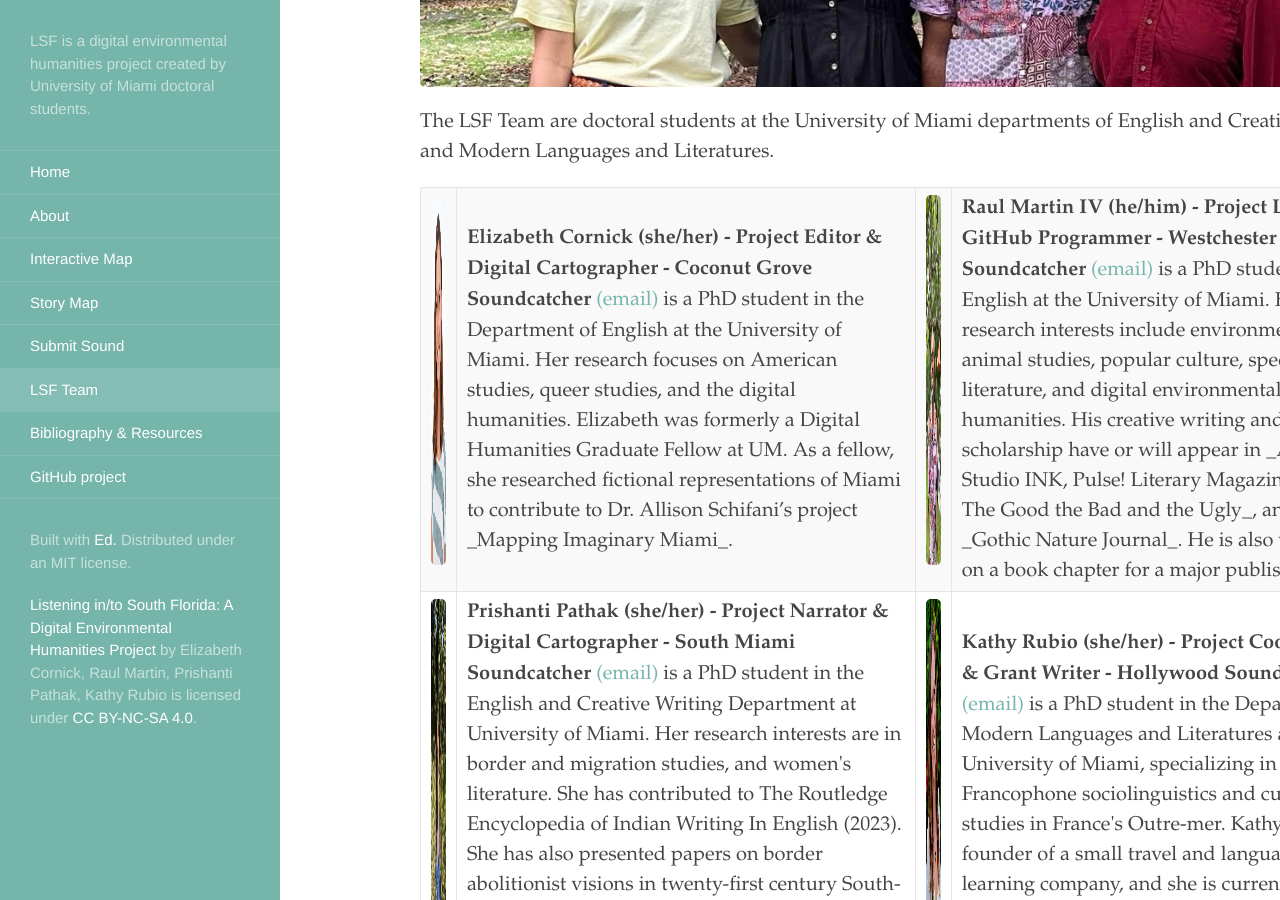
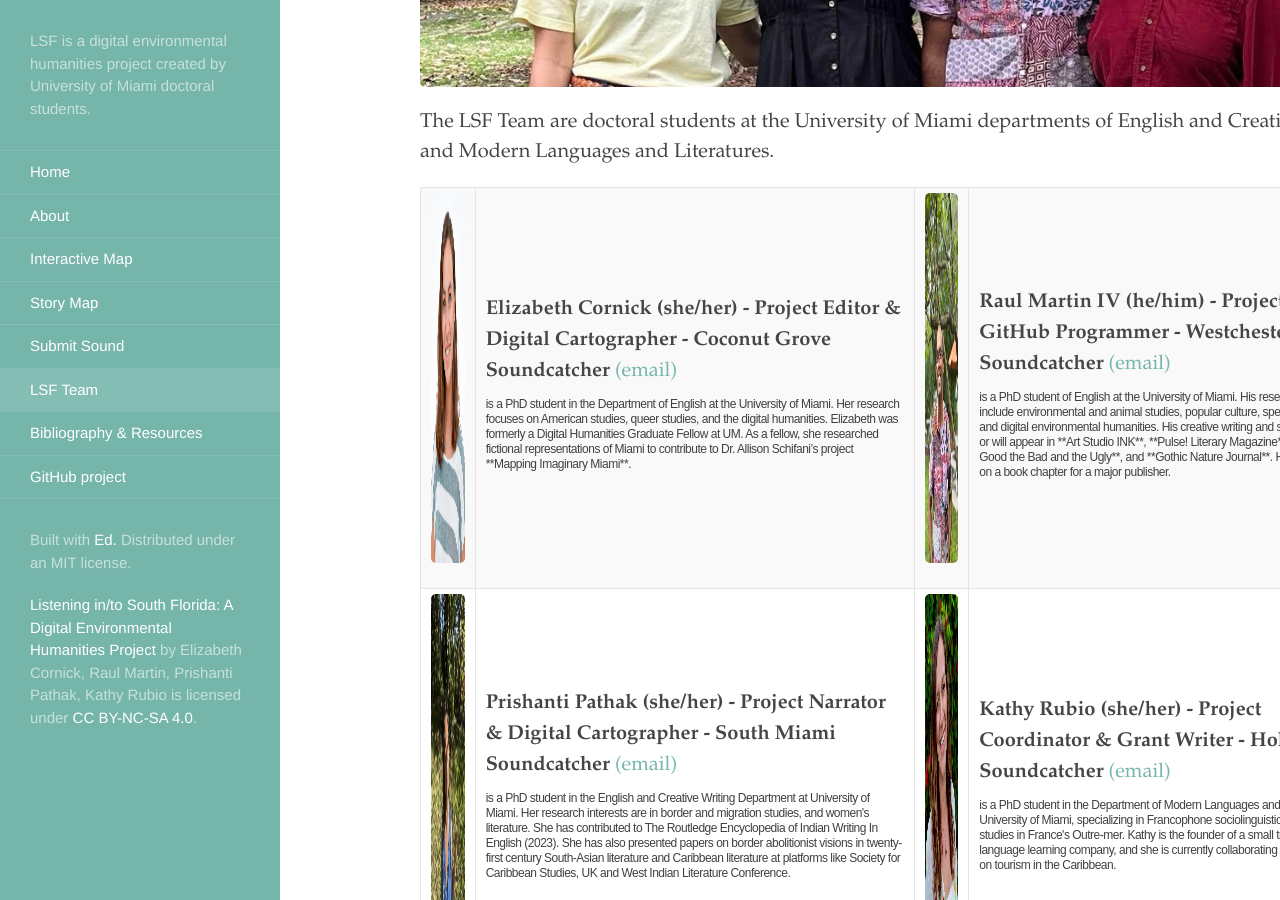
Before and after one commit to rm4-25/lsf_3, a Jekyll site: the page built from LSF Team.html, in a window 1280 px wide and 900 px high, scrolled down 562 px. Built offline with Jekyll 4.4.1, drawn with Linux system fonts in a browser that asks for light colours.

Commit message:
Update LSF Team.html
Added font-size commands to bios.

```diff
--- a/LSF Team.html
+++ b/LSF Team.html
@@ -15,24 +15,24 @@
     <td>
 <img src="https://github.com/rm4-25/lsf_3/blob/main/assets/elizabeth_cornick_headshot.jpg?raw=true" width="250" height="370"/>
     </td>
-    <td><b>Elizabeth Cornick (she/her) - Project Editor & Digital Cartographer - Coconut Grove Soundcatcher</b> <a href="mailto:emc988@miami.edu">(email)</a> is a PhD student in the Department of English at the University of Miami. Her research focuses on American studies, queer studies, and the digital humanities. Elizabeth was formerly a Digital Humanities Graduate Fellow at UM. As a fellow, she researched fictional representations of Miami to contribute to Dr. Allison Schifani’s project _Mapping Imaginary Miami_.
+    <td><b>Elizabeth Cornick (she/her) - Project Editor & Digital Cartographer - Coconut Grove Soundcatcher</b> <a href="mailto:emc988@miami.edu">(email)</a> <h1 style="font-size:12px; "> is a PhD student in the Department of English at the University of Miami. Her research focuses on American studies, queer studies, and the digital humanities. Elizabeth was formerly a Digital Humanities Graduate Fellow at UM. As a fellow, she researched fictional representations of Miami to contribute to Dr. Allison Schifani’s project **Mapping Imaginary Miami**.</h1>
 </td>
     <td>
 <img src="https://github.com/rm4-25/lsf_3/blob/main/assets/Raul_Green%20Headshot_2025.jpg?raw=true" width="250" height="370"/>
     </td>
-    <td><b>Raul Martin IV (he/him) - Project Lead & GitHub Programmer - Westchester Soundcatcher</b> <a href="mailto:rxm1934@miami.edu">(email)</a> is a PhD student of English at the University of Miami. His research interests include environmental and animal studies, popular culture, speculative literature, and digital environmental humanities. His creative writing and scholarship have or will appear in _Art Studio INK, Pulse! Literary Magazine, Habits: The Good the Bad and the Ugly_, and _Gothic Nature Journal_. He is also working on a book chapter for a major publisher.
+    <td><b>Raul Martin IV (he/him) - Project Lead & GitHub Programmer - Westchester Soundcatcher</b> <a href="mailto:rxm1934@miami.edu">(email)</a> <h1 style="font-size:12px; "> is a PhD student of English at the University of Miami. His research interests include environmental and animal studies, popular culture, speculative literature, and digital environmental humanities. His creative writing and scholarship have or will appear in **Art Studio INK**, **Pulse! Literary Magazine**, **Habits: The Good the Bad and the Ugly**, and **Gothic Nature Journal**. He is also working on a book chapter for a major publisher.</h1>
 </td>
   </tr>
   <tr>
     <td>
 <img src="https://github.com/rm4-25/lsf_3/blob/main/assets/Prish%20headshot_resized.jpg?raw=true" width="250" height="370"/>
     </td>
-    <td><b>Prishanti Pathak (she/her) - Project Narrator & Digital Cartographer - South Miami Soundcatcher</b> <a href="mailto:pxp691@miami.edu">(email)</a> is a PhD student in the English and Creative Writing Department at University of Miami. Her research interests are in border and migration studies, and women's literature. She has contributed to The Routledge Encyclopedia of Indian Writing In English (2023). She has also presented papers on border abolitionist visions in twenty-first century South-Asian literature and Caribbean literature at platforms like Society for Caribbean Studies, UK and West Indian Literature Conference.
+    <td><b>Prishanti Pathak (she/her) - Project Narrator & Digital Cartographer - South Miami Soundcatcher</b> <a href="mailto:pxp691@miami.edu">(email)</a> <h1 style="font-size:12px; "> is a PhD student in the English and Creative Writing Department at University of Miami. Her research interests are in border and migration studies, and women's literature. She has contributed to The Routledge Encyclopedia of Indian Writing In English (2023). She has also presented papers on border abolitionist visions in twenty-first century South-Asian literature and Caribbean literature at platforms like Society for Caribbean Studies, UK and West Indian Literature Conference.</h1>
 </td>
     <td>
 <img src="https://github.com/rm4-25/lsf_3/blob/main/assets/Kathy_Headshot.jpg?raw=true" width="250" height="370"/>
     </td>
-    <td><b>Kathy Rubio (she/her) - Project Coordinator & Grant Writer - Hollywood Soundcatcher </b> <a href="mailto:kxr737@miami.edu">(email)</a> is a PhD student in the Department of Modern Languages and Literatures at University of Miami, specializing in Francophone sociolinguistics and cultural studies in France's Outre-mer. Kathy is the founder of a small travel and language learning company, and she is currently collaborating on a book project on tourism in the Caribbean.
+    <td><b>Kathy Rubio (she/her) - Project Coordinator & Grant Writer - Hollywood Soundcatcher </b> <a href="mailto:kxr737@miami.edu">(email)</a> <h1 style="font-size:12px; "> is a PhD student in the Department of Modern Languages and Literatures at University of Miami, specializing in Francophone sociolinguistics and cultural studies in France's Outre-mer. Kathy is the founder of a small travel and language learning company, and she is currently collaborating on a book project on tourism in the Caribbean.</h1>
 </td>
   </tr>
 </table>
```
